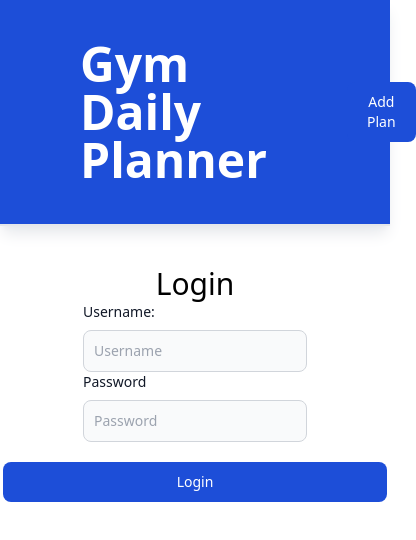
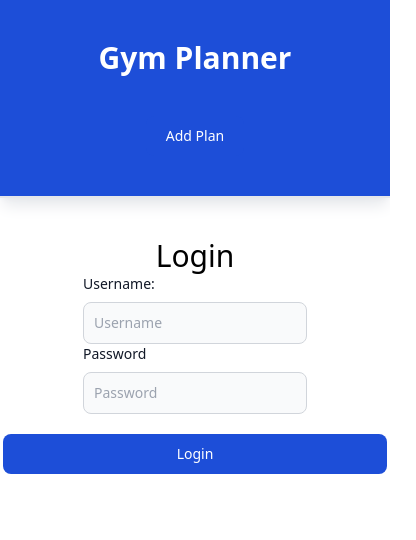
Before and after one commit to xClune/Django-React-pt2, a React (Vite) app in the folder frontend/: page /login in a window 390 px wide. Shown: the top 540 px of the page, 416 px wide, since content can reach past the window. Built offline with nearby package versions, Linux system fonts and the light colour scheme.

Commit message:
Responsive CSS implementations.
Cancel 'x' on new workout popup.

Initial changes for categorisation. Hide unnecessary card information. To be revealed on 'more info' button or similar.

```diff
--- a/frontend/package.json
+++ b/frontend/package.json
@@ -27,6 +27,7 @@
     "jwt-decode": "^4.0.0",
     "react": "^18.2.0",
     "react-dom": "^18.2.0",
+    "react-helmet": "^6.1.0",
     "react-router-dom": "^6.22.3"
   }
 }
--- a/frontend/src/components/Header.jsx
+++ b/frontend/src/components/Header.jsx
@@ -3,12 +3,29 @@ function Header ({setNewNoteView}) {
 
     return (
         <>
-            <header className="flex flex-row justify-between items-center border-b-2 bg-blue-700 border-gray-200 shadow-lg shadow-gray-200 font-sans">
-                <div className="title mx-20 my-10 font-extrabold text-5xl text-white hover:text-yellow-200 hover:text-6xl transition-all ease-in duration-200">
-                    Gym Daily Planner
+            <header className="
+            h-30
+            flex flex-col items-center
+            bg-blue-700 border-b-2 border-gray-200
+            shadow-lg shadow-gray-200
+            sm:h-18 sm:justify-between sm:flex sm:flex-row">
+                <div className="title
+                text-white font-extrabold text-3xl
+                mx-20 my-10
+                sm:text-4xl
+                md:text-5xl
+                transition-all ease-in duration-200">
+                    Gym Planner
                 </div>
                 <button
-                className="text-white bg-blue-700 hover:bg-blue-800 focus:ring-4 focus:outline-none focus:ring-blue-300 font-medium rounded-lg text-sm w-full sm:w-auto px-5 py-2.5 text-center dark:bg-blue-600 dark:hover:bg-blue-700 dark:focus:ring-blue-800 mr-10"
+                className="
+                text-white font-medium bg-blue-700
+                py-2.5 px-5 mb-10 ml-10
+                text-center text-sm w-auto
+                hover:bg-blue-800
+                focus:ring-4 focus:outline-none focus:ring-blue-300 rounded-lg
+                sm:w-auto sm:ml-0 sm:mb-0 sm:items-center sm:justify-center
+                dark:bg-blue-600 dark:hover:bg-blue-300 dark:focus:ring-blue-800 mr-10"
                 onClick={() => {setNewNoteView(true)}}>
                     Add Plan
                 </button>
--- a/frontend/src/components/Note.jsx
+++ b/frontend/src/components/Note.jsx
@@ -4,13 +4,13 @@ function Note({note, onDelete}) {
     const formattedDate = new Date(note.created_at).toLocaleDateString("en-US")
 
     return (
-        <div className='note-container mr-10 border-double border-4 border-blue-400 bg-blue-300 rounded p-5'>
+        <div className='note-container text-white flex flex-col w-full border-double border-4 border-blue-400 bg-blue-500 rounded p-5 self-center'>
             <p className="note-title">{note.title}</p>
-            <p className="body-area">{note.body_area}</p>
-            <p className="note-content">{note.content}</p>
-            <p className="note-date">{ formattedDate }</p>
+            <p className="body-area hidden">{note.body_area}</p>
+            <p className="note-content hidden">{note.content}</p>
+            <p className="note-date hidden">{ formattedDate }</p>
             <button
-            className="delete-note form-button text-white bg-blue-700 hover:bg-blue-800 focus:ring-4 focus:outline-none focus:ring-blue-300 font-medium rounded-lg text-sm w-full sm:w-auto px-5 py-2.5 text-center dark:bg-blue-600 dark:hover:bg-blue-700 dark:focus:ring-blue-800"
+            className="delete-note form-button text-white bg-blue-700 hover:bg-blue-800 focus:ring-4 focus:outline-none focus:ring-blue-300 font-medium rounded-lg text-sm mt-5 w-full sm:w-auto px-5 py-2.5 text-center dark:bg-blue-600 dark:hover:bg-blue-700 dark:focus:ring-blue-800"
             onClick={() => {
                 onDelete(note.id)
             }}>Delete
--- a/frontend/src/components/NotesList.jsx
+++ b/frontend/src/components/NotesList.jsx
@@ -18,12 +18,20 @@ function NotesList ({notes, getNotes}) {
             .catch((error) => alert(error))
     }
 
+    const categories = ['Full Body', 'Legs', 'Arms', 'Chest', 'Back', 'Abs']
+
     return (
-        <div className='notes-section w-full grid grid-cols-7 gap-1'>
-                {notes.map((note) => (
-                    <Note note={note} onDelete={deleteNote} key={note.id} />
-                ))}
-        </div>
+        <>
+            <div className="category grid grid-cols-[repeat(auto-fill,minmax(200px,220px))] gap-2 p-10">
+                {categories.map((category) => <div className='p-3 self-center justify-self-center text-3xl w-full border-2 border-black'>{category}</div>)}
+            </div>
+            {/* Instead of 6 cells, create 6 columns here. Use map w/filter to place the workouts only in their correct column (by category) */}
+            <div className='notes-section grid grid-cols-[repeat(auto-fill,minmax(200px,220px))] gap-2 p-10'>
+                    {notes.map((note) => (
+                        <Note note={note} onDelete={deleteNote} key={note.id} />
+                    ))}
+            </div>
+        </>
     )
 
 }
--- a/frontend/src/components/WorkoutForm.jsx
+++ b/frontend/src/components/WorkoutForm.jsx
@@ -24,7 +24,12 @@ function WorkoutForm ({ getNotes, newNoteView, setNewNoteView }) {
     } else {
         return (
             <>
-                <form onSubmit={createNote} className='absolute left-1/3 top-1/4 bg-blue-200 p-10 rounded'>
+                <form onSubmit={createNote} className='bg-blue-200 rounded-lg p-5 absolute sm:top-1/2 left-1/2 transform -translate-x-1/2 sm:-translate-y-1/2'>
+                    <button
+                    className='absolute right-2 top-1'
+                    onClick={() => {setNewNoteView(false)}}>
+                        x
+                    </button>
                     <label htmlFor="title">Title:</label>
                     <br />
                     <input
--- a/frontend/src/pages/Home.jsx
+++ b/frontend/src/pages/Home.jsx
@@ -1,4 +1,5 @@
 import { useState } from 'react'
+import { Helmet } from 'react-helmet'
 import api from '../api'
 import Header from '../components/Header'
 import NotesList from '../components/NotesList';
@@ -18,6 +19,12 @@ function Home() {
 
     return (
         <>
+            <Helmet>
+                <meta charSet="utf-8" />
+                <title>Gym Planner</title>
+                <meta name="viewport" content="width=device-width, initial-scale=1" />
+            </Helmet>
+
             <Header setNewNoteView={setNewNoteView}/>
             <div className='main relative'>
                 <WorkoutForm getNotes={ getNotes } newNoteView={newNoteView} setNewNoteView={setNewNoteView}/>
--- a/frontend/src/styles/index.css
+++ b/frontend/src/styles/index.css
@@ -2,3 +2,9 @@
 @import 'tailwindcss/base';
 @import 'tailwindcss/components';
 @import 'tailwindcss/utilities';
+
+@layer base {
+    * {
+      @apply box-border;
+    }
+  }
```
Also changed, not shown: frontend/src/components/ProtectedRoute.jsx (line endings or trailing spaces), 2 other files (tests, documents, lock files or other folders).
